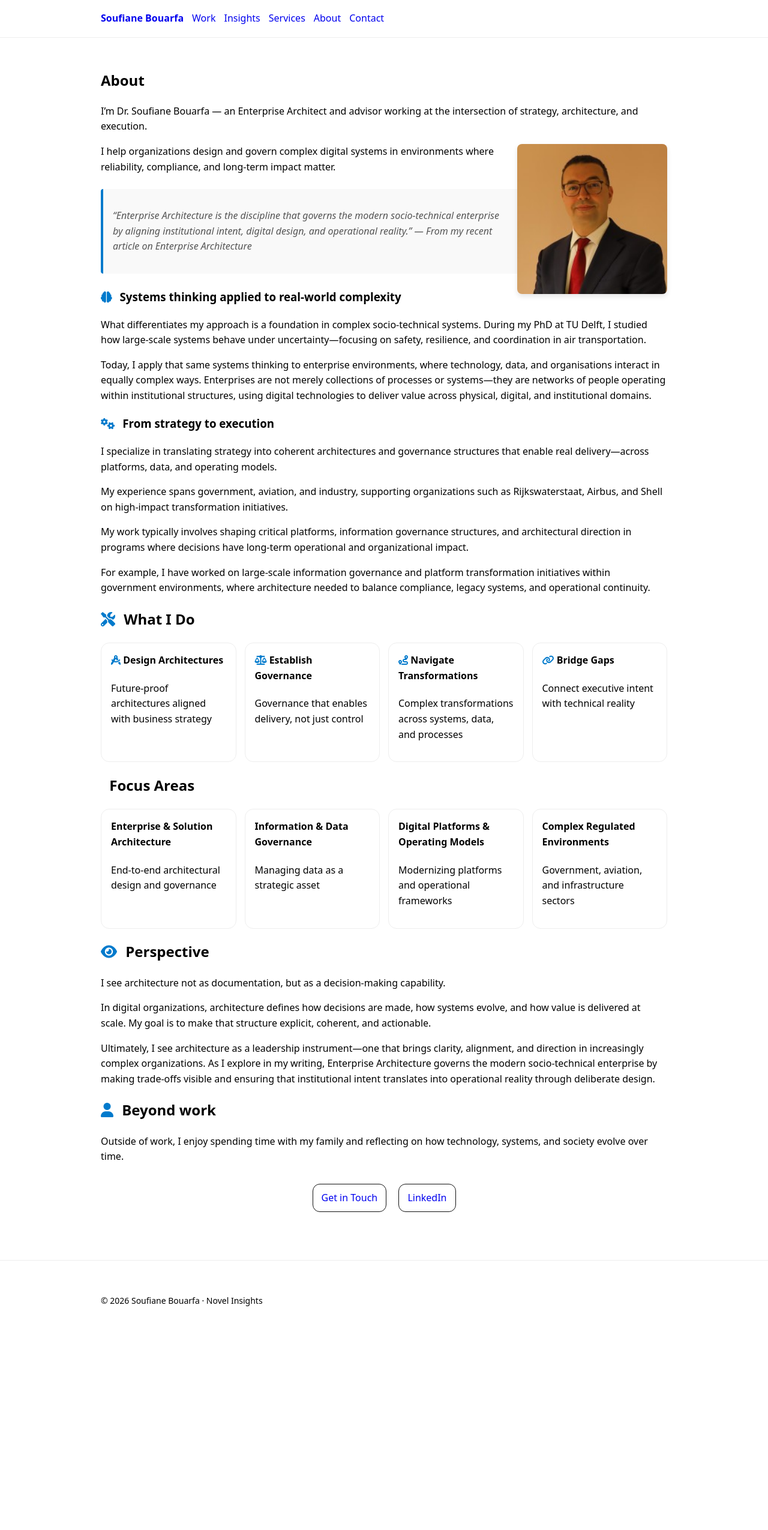
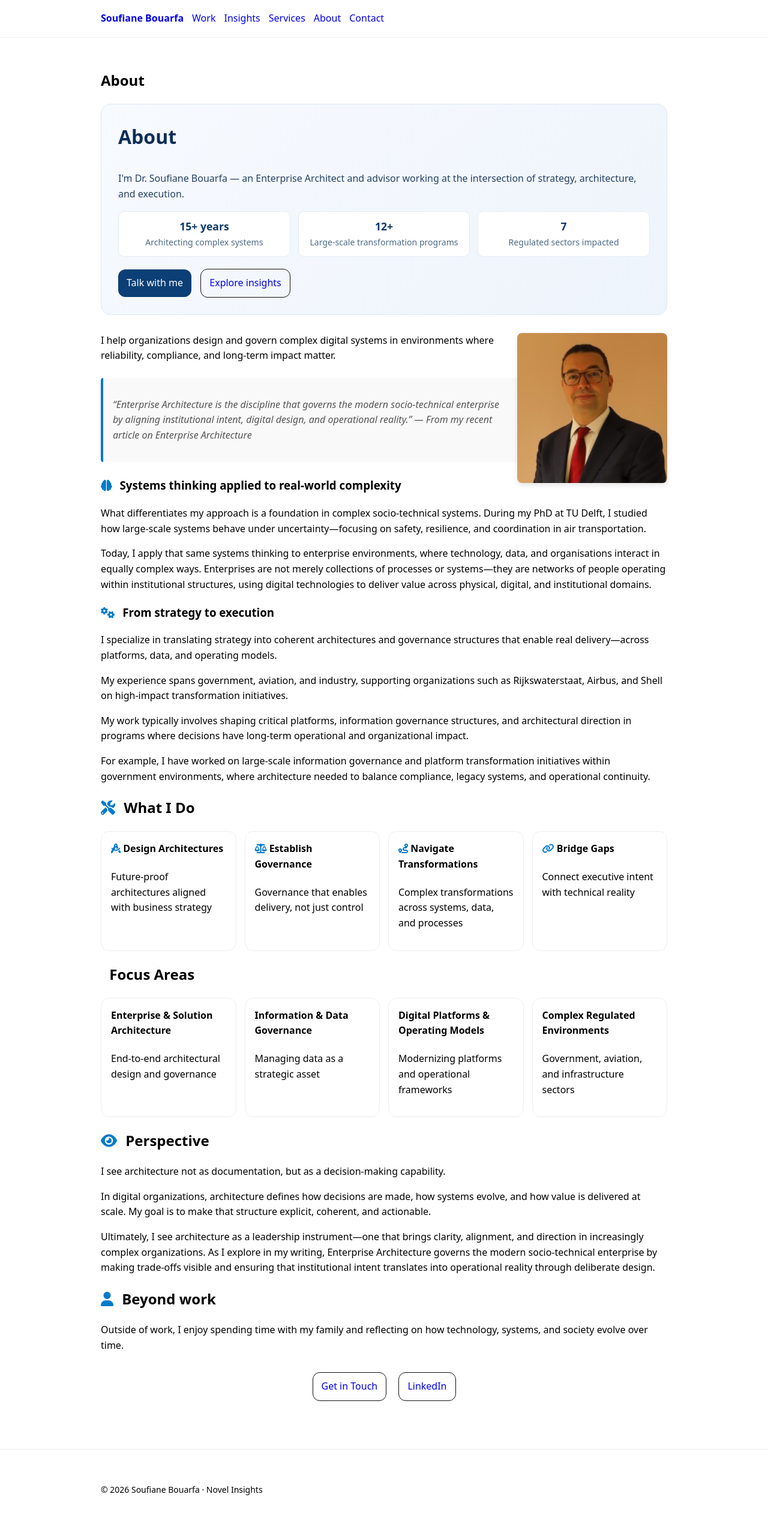
Before and after one commit to sbouarfa/soufianebouarfa.github.io, a Jekyll site: the page built from about.md, in a window 1280 px wide. Shown: the whole page at 60% size. Built offline with Jekyll 4.4.1, drawn with Linux system fonts in a browser that asks for light colours; before the commit the page ends 2236 px from its top, so only the background shows below that.

Commit message:
Upgrade about page design with hero section, stats, CTAs, and polished visuals

```diff
--- a/about.md
+++ b/about.md
@@ -5,7 +5,19 @@ permalink: /about/
 summary: "Enterprise Architect operating at the intersection of strategy, architecture, and execution in complex, regulated environments."
 ---
 
-I'm Dr. Soufiane Bouarfa — an Enterprise Architect and advisor working at the intersection of strategy, architecture, and execution.
+<section class="about-hero">
+  <h1>About</h1>
+  <p>I'm Dr. Soufiane Bouarfa — an Enterprise Architect and advisor working at the intersection of strategy, architecture, and execution.</p>
+  <div class="profile-stats">
+    <div><strong>15+ years</strong><span>Architecting complex systems</span></div>
+    <div><strong>12+</strong><span>Large-scale transformation programs</span></div>
+    <div><strong>7</strong><span>Regulated sectors impacted</span></div>
+  </div>
+  <div class="about-cta">
+    <a class="btn btn-primary" href="/contact/">Talk with me</a>
+    <a class="btn" href="/insights/">Explore insights</a>
+  </div>
+</section>
 
 ![Dr. Soufiane Bouarfa](/assets/images/about/soufiane.jpg){: style="float: right; margin: 0 0 1rem 1rem; width: 250px; border-radius: 8px; box-shadow: 0 4px 8px rgba(0,0,0,0.1);" }
 
--- a/assets/css/main.css
+++ b/assets/css/main.css
@@ -125,3 +125,77 @@ blockquote {
   margin-top: 14px;
   display: inline-block;
 }
+
+.about-hero {
+  background: linear-gradient(135deg, #f7faff 0%, #eef4fb 100%);
+  border: 1px solid #dce7f5;
+  border-radius: 17px;
+  padding: 28px;
+  margin-bottom: 30px;
+}
+
+.about-hero h1 {
+  margin-top: 0;
+  font-size: 2rem;
+  color: #0c2e58;
+}
+
+.about-hero p {
+  color: #264163;
+  margin: 0.8rem 0;
+  line-height: 1.6;
+}
+
+.profile-stats {
+  display: grid;
+  grid-template-columns: repeat(auto-fit, minmax(140px, 1fr));
+  gap: 0.8rem;
+  margin-top: 1rem;
+}
+
+.profile-stats div {
+  background: #ffffff;
+  border: 1px solid #e4ecf6;
+  border-radius: 10px;
+  padding: 10px 12px;
+  text-align: center;
+}
+
+.profile-stats strong {
+  display: block;
+  color: #0d3b6a;
+  font-size: 1.1rem;
+}
+
+.profile-stats span {
+  color: #4d6a86;
+  font-size: 0.88rem;
+}
+
+.about-cta {
+  margin-top: 1.25rem;
+}
+
+.about-cta .btn {
+  margin-right: 0.7rem;
+}
+
+.btn-primary {
+  background: #0b3f75;
+  color: #fff;
+  border: none;
+  transition: background 0.2s ease;
+}
+
+.btn-primary:hover {
+  background: #0d5ea6;
+}
+
+.grid .card:hover {
+  transform: translateY(-4px);
+  box-shadow: 0 10px 24px rgba(17, 33, 58, 0.12);
+}
+
+.grid .card {
+  transition: transform 0.2s ease, box-shadow 0.2s ease;
+}
```
